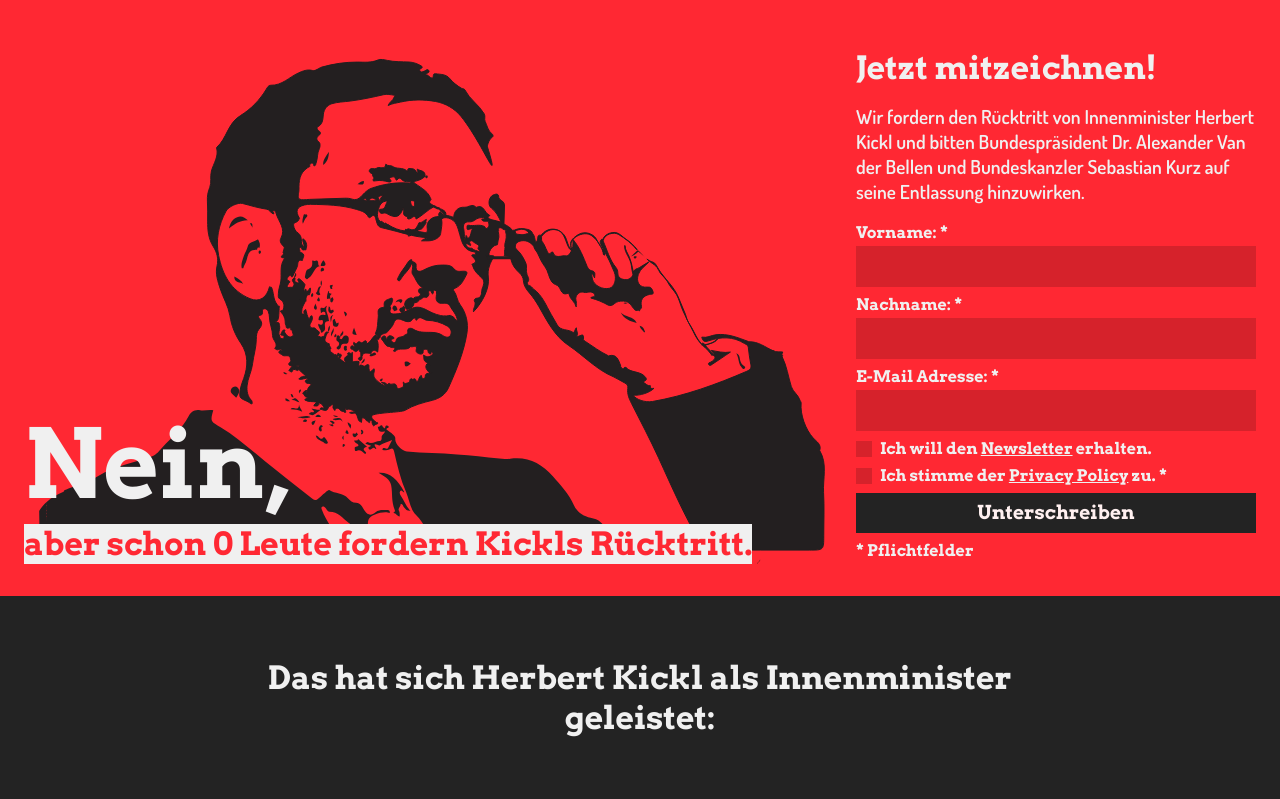
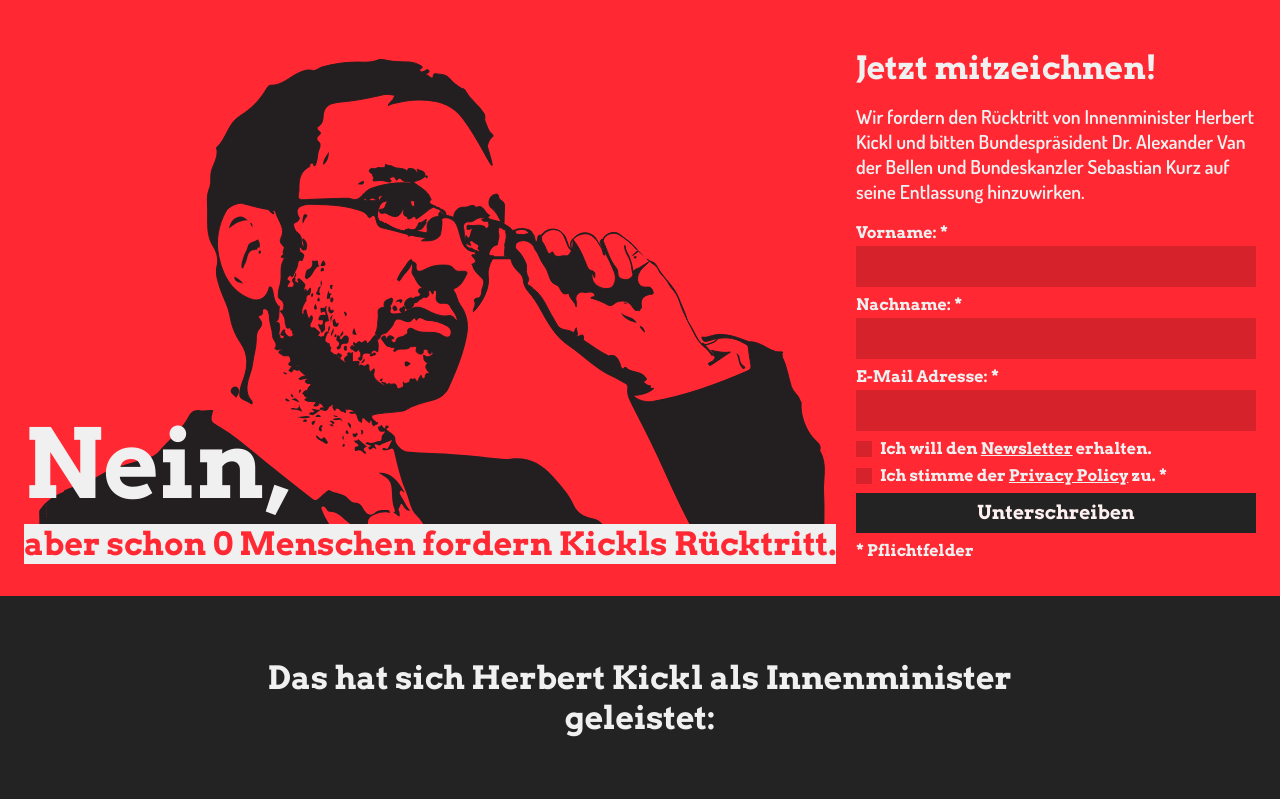
Before and after one commit to AKVorrat/istkicklschonweg.at, a Django app: page / in a window 1280 px wide. Shown: the top 799 px of the page. Run offline with Django 3.2, Linux system fonts and the light colour scheme; data comes from the database, SQL or seed files in the repository; data that the repository does not hold is empty.

Commit message:
Change subheader Leute to Menschen

```diff
--- a/django/templates/index.html
+++ b/django/templates/index.html
@@ -6,7 +6,7 @@
     <div class="nein-kickl row bottom-xs">
       <div class="nein">
         <h1>Nein,</h1>
-        <h3>aber schon {{ signature_count }} {% if signature_count == 1 %}Person fordert{% else %}Leute fordern{% endif %} Kickls Rücktritt.</h3>
+        <h3>aber schon {{ signature_count }} {% if signature_count == 1 %}Person fordert{% else %}Menschen fordern{% endif %} Kickls Rücktritt.</h3>
       </div>
     </div>
   </div>
```
